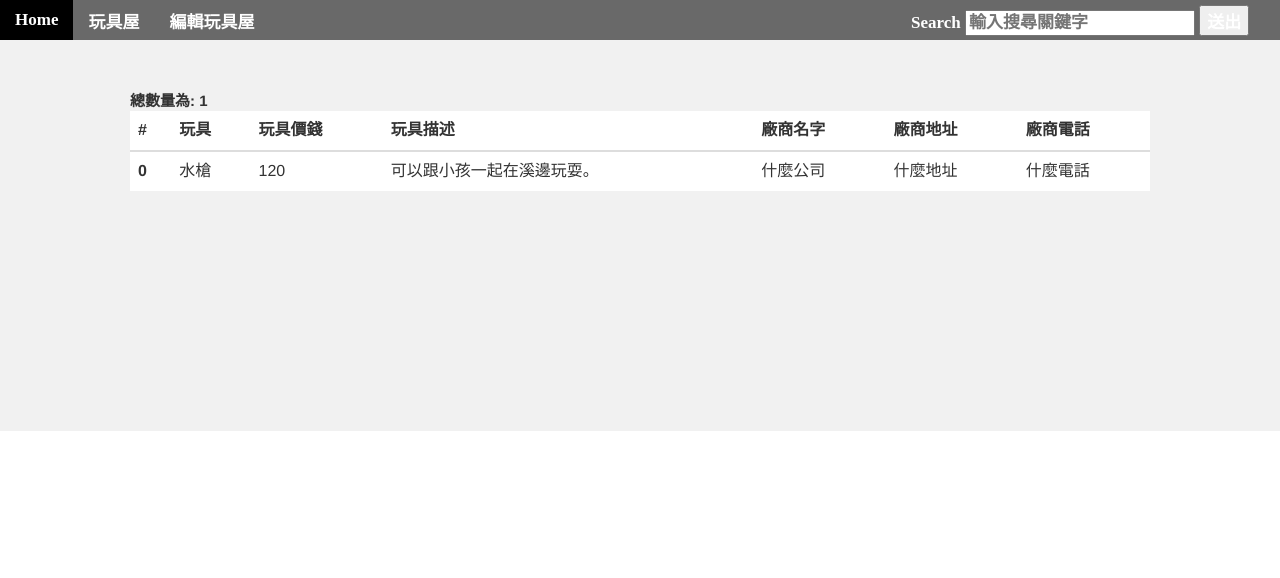
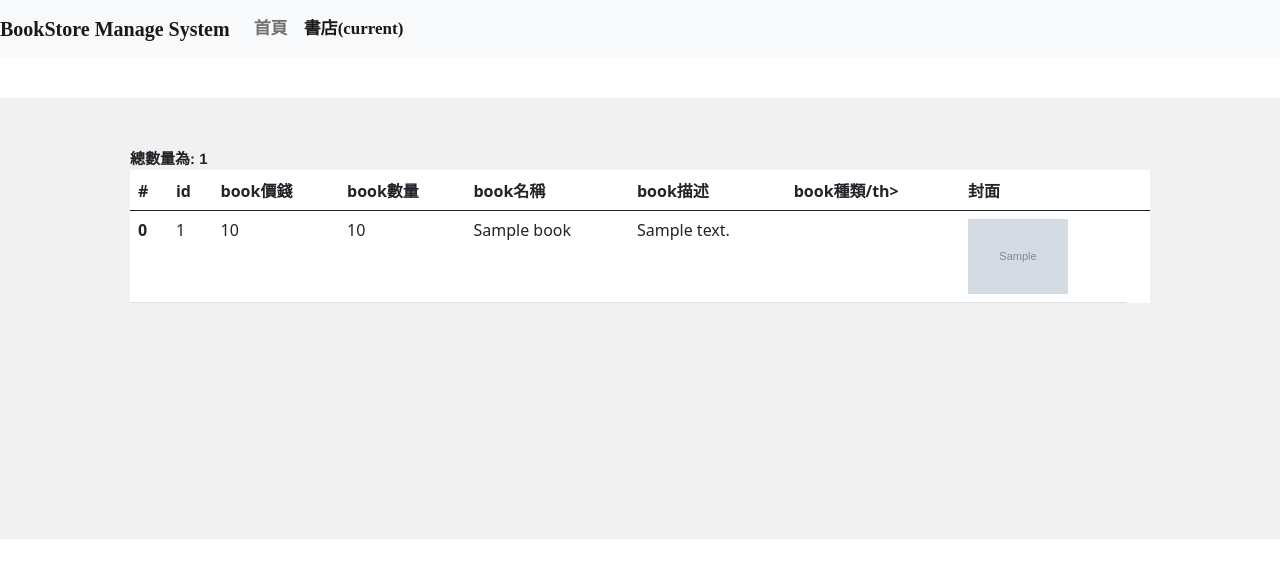
Before and after one commit to NTOUDatabaseClass2020/BookStoreManageSystem, a PHP site: page /content/book.php?id=1 in a window 1280 px wide. Shown: the top 578 px of the page. Run offline with PHP 8.4, Linux system fonts and the light colour scheme; data comes from the database, SQL or seed files in the repository; tables that the repository leaves empty or names only in its code hold one stand-in row (values such as "Sample post"); grey boxes marked "Sample" are stand-in pictures.

Commit message:
該店書籍顯示

```diff
--- a/frontend/content/book.php
+++ b/frontend/content/book.php
@@ -92,6 +92,11 @@
 		background-color: white;
 	}
 
+	.bimg{
+        max-width:100px;
+        max-height:100px;
+    }
+
 	li img {
 		width: 100%;
 		height: 100%;
@@ -105,46 +110,45 @@
 		margin-bottom: 0em;
 	}
   </style>
-  <link type="text/css" rel="stylesheet" href="bootstrap-3.3.7-dist/css/bootstrap.css">
-  <link type="text/css" rel="stylesheet" href="bootstrap-3.3.7-dist/css/bootstrap.min.css">
-  <link type="text/css" rel="stylesheet" href="bootstrap-3.3.7-dist/css/bootstrap-theme.css">
-  <link type="text/css" rel="stylesheet" href="bootstrap-3.3.7-dist/css/bootstrap-theme.min.css">
+  <script src="https://cdn.jsdelivr.net/npm/bootstrap@5.0.0-beta1/dist/js/bootstrap.bundle.min.js" integrity="sha384-ygbV9kiqUc6oa4msXn9868pTtWMgiQaeYH7/t7LECLbyPA2x65Kgf80OJFdroafW" crossorigin="anonymous"></script>
+  <link href="https://cdn.jsdelivr.net/npm/bootstrap@5.0.0-beta1/dist/css/bootstrap.min.css" rel="stylesheet" integrity="sha384-giJF6kkoqNQ00vy+HMDP7azOuL0xtbfIcaT9wjKHr8RbDVddVHyTfAAsrekwKmP1" crossorigin="anonymous">
+  <script src="js/jquery.min.js"></script>
+  <script src="js/jquery.bxslider.min.js"></script>
+  <link href="css/jquery.bxslider.min.css" rel="stylesheet" />
+  <script>
+	$(document).ready(function(){
+	  slider = $('.bxslider').bxSlider(
+		  {
+			  pagerCustom: '#bx-pager'
+		  }
+	  );
+	  slider.startAuto();
+	});
+  </script>
 </head>
 <body>
-<div class="menu">
-	<table class="menu_css">
-		<tr>
-			<td>
-				<a href="../index.php">Home</a>
-			</td>
-			<td>
-				<a href="toy.php">玩具屋</a>
-			</td>
-			<td>
-				<a href="toy_edit.php">編輯玩具屋</a>
-			</td>
-		</tr>
-	</table>
-	<table class="menu_search">
-		<tr>
-			<td>
-				<form method="post" action="toy.php">
-				Search
-				  <input type="text" id="keyword" name="keyword" value="" placeholder="輸入搜尋關鍵字" />
-				  <input type="submit" value="送出">
-				</form>
-			</td>
-		</tr>
-	</table>
-</div>
+<nav class="navbar navbar-expand-lg navbar-light bg-light">
+  <a id='title' class="navbar-brand" href="../index.php">BookStore Manage System</a>
+  <button class="navbar-toggler" type="button" data-toggle="collapse" data-target="#navbarNavAltMarkup" aria-controls="navbarNavAltMarkup" aria-expanded="false" aria-label="Toggle navigation">
+    <span class="navbar-toggler-icon"></span>
+  </button>
+  <div class="collapse navbar-collapse" id="navbarNavAltMarkup">
+    <div class="navbar-nav">
+      <a class="nav-item nav-link " href="../index.php">首頁 </a>
+      <a class="nav-item nav-link active" href="bookstore.php">書店<span class="sr-only">(current)</span></a>
+    </div>
+  </div>
+</nav>
 <div class="content">
 	<div class="inner_content">
 		<div style="text-align: left;font-family: &quot;Helvetica Neue&quot;,Helvetica,Arial,sans-serif;font-size: 15px;font-weight: bold;">
 			總數量為:
 			<?php
-				$sql = "SELECT COUNT(*) FROM toy WHERE AreaCode = '201609260001'";
+				$id = $_GET['id'];
+
+				$sql = "SELECT COUNT(*) FROM books WHERE bookstore_id = ?";
 				$stmt =  $db->prepare($sql);
-				$error = $stmt->execute();
+				$error = $stmt->execute(array($id));
 
 				if($rowcount = $stmt->fetchColumn())
 					echo $rowcount;
@@ -154,59 +158,38 @@
 		  <thead>
 			<tr>
 			  <th>#</th>
-			  <th>玩具</th>
-			  <th>玩具價錢</th>
-			  <th>玩具描述</th>
-			  <th>廠商名字</th>
-			  <th>廠商地址</th>
-			  <th>廠商電話</th>
+			  <th>id</th>
+			  <th>book價錢</th>
+			  <th>book數量</th>
+			  <th>book名稱</th>
+			  <th>book描述</th>
+			  <th>book種類/th>
+			  <th>封面</th>
+			  <th></th>
 			</tr>
 		  </thead>
 		  <tbody>
-			<?php
+		  <?php
 				if (isset($_POST["keyword"]))
 				{
-					$keyword = $_POST["keyword"];
 
-					if($keyword == ''){
-					  $keyword = '%';
-				    }else{
-					  $keyword = '%'.$keyword.'%';
-				    }
-
-					$sql = "SELECT t.Name TName,t.Price,t.Description,ts.Name,ts.Address,ts.Phone FROM `toy` t left join `toysupplier` ts on t.ToyID = ts.ToyID where t.Name like ? or t.Price like ? or t.Description like ? or ts.Name like ? or ts.Address like ? or ts.Phone like ?";
+				}else{
+					$id = $_GET['id'];
+					$sql = "SELECT id,price,amount,book_name,description,type,img_url FROM books WHERE bookstore_id = ? ";
 					if($stmt = $db->prepare($sql)){
-						$stmt->execute(array($keyword, $keyword, $keyword, $keyword, $keyword, $keyword));
-						for($rows = $stmt->fetchAll(), $count = 0; $count < count($rows); $count++){
-			?>
-						<tr>
-						  <th scope="row"><?php echo $count;?></th>
-						  <td><?php echo $rows[$count]['TName'];?></td>
-						  <td><?php echo $rows[$count]['Price'];?></td>
-						  <td><?php echo $rows[$count]['Description'];?></td>
-						  <td><?php echo $rows[$count]['Name'];?></td>
-						  <td><?php echo $rows[$count]['Address'];?></td>
-						  <td><?php echo $rows[$count]['Phone'];?></td>
-						</tr>
-			<?php
-						}
-					}
-				}else{
-					$sql = "SELECT t.Name TName,t.Price,t.Description,ts.Name,ts.Address,ts.Phone FROM `toy` t left join `toysupplier` ts on t.ToyID = ts.ToyID";
-					if($stmt = $db->prepare($sql)){
-						$stmt->execute();
-
+						$stmt->execute(array($id));
 
 						for($rows = $stmt->fetchAll(), $count = 0; $count < count($rows); $count++){
 			?>
 					<tr>
 					  <th scope="row"><?php echo $count;?></th>
-					  <td><?php echo $rows[$count]['TName'];?></td>
-					  <td><?php echo $rows[$count]['Price'];?></td>
-					  <td><?php echo $rows[$count]['Description'];?></td>
-					  <td><?php echo $rows[$count]['Name'];?></td>
-					  <td><?php echo $rows[$count]['Address'];?></td>
-					  <td><?php echo $rows[$count]['Phone'];?></td>
+                      <td><?php echo $rows[$count]['id'];?></td>
+					  <td><?php echo $rows[$count]['price'];?></a></td>
+					  <td><?php echo $rows[$count]['amount'];?></td>
+					  <td><?php echo $rows[$count]['book_name'];?></td>
+					  <td><?php echo $rows[$count]['description'];?></td>
+					  <td><?php echo $rows[$count]['type'];?></td>
+                      <td><img class="bimg" src="<?php echo $rows[$count]['img_url'];?>"></img></td>
 					</tr>
 			<?php
 						}
--- a/frontend/content/bookstore.php
+++ b/frontend/content/bookstore.php
@@ -141,7 +141,7 @@
 					<tr>
 					  <th scope="row"><?php echo $count;?></th>
                       <td><?php echo $rows[$count]['id'];?></td>
-					  <td><a href="http://localhost/BookStoreManageSystem/frontend/content/book.php?id=<?php echo $rows[$count]['id'];?>"><?php echo $rows[$count]['TName'];?></a></td>
+					  <td><a href="../content/book.php?id=<?php echo $rows[$count]['id'];?>"><?php echo $rows[$count]['TName'];?></a></td>
 					  <td><?php echo $rows[$count]['address'];?></td>
 					  <td><?php echo $rows[$count]['phone'];?></td>
 					  <td><?php echo $rows[$count]['business_hour'];?></td>
```
